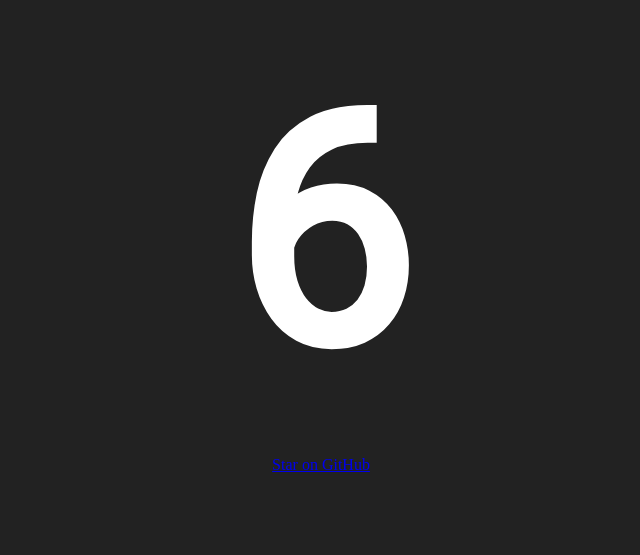
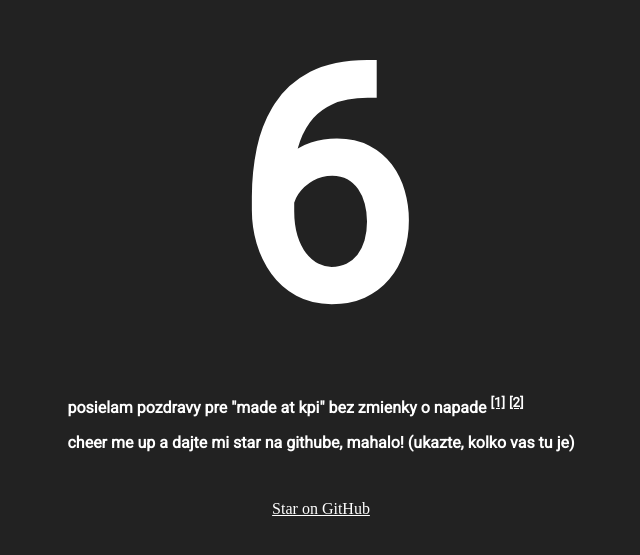
Before and after one commit to lubomirdruga/jaky-je-boha-tyzden, a plain HTML site: page index.html in a window 1280 px wide. Shown: the part 147-702 px from the top of the page, without its empty margins (319-959 px from the left). Drawn offline with Linux system fonts and the light colour scheme.

Commit message:
added greeting, under the week number :)

```diff
--- a/index.html
+++ b/index.html
@@ -24,6 +24,15 @@
     <div id="snow"></div>
     <div id="week"></div>
 
+    <div id="greeting">
+        <p>posielam pozdravy pre "made at kpi" bez zmienky o&nbsp;napade
+            <sup><a href="https://en.wikipedia.org/wiki/Programming_ethics" target="_blank">[1]</a></sup>
+            <sup><a href="https://ethics.acm.org/" target="_blank">[2]</a></sup>
+        </p>
+
+        <p>cheer me up a dajte mi star na githube, mahalo! (ukazte, kolko vas tu je)</p>
+    </div>
+
     <footer>
         <a class="github-button"
            href="https://github.com/lubomirdruga/jaky-je-boha-tyzden"
--- a/stylesheet.css
+++ b/stylesheet.css
@@ -13,6 +13,16 @@ body {
     font-weight: bold;
     font-size: 20em;
     font-family: 'Roboto', sans-serif;
+}
+
+#greeting {
+    color: #FFF;
+    font-weight: bold;
+    font-family: 'Roboto', sans-serif;
+}
+
+a, a:visited {
+    color: white;
 }
 
 html, body {
```
